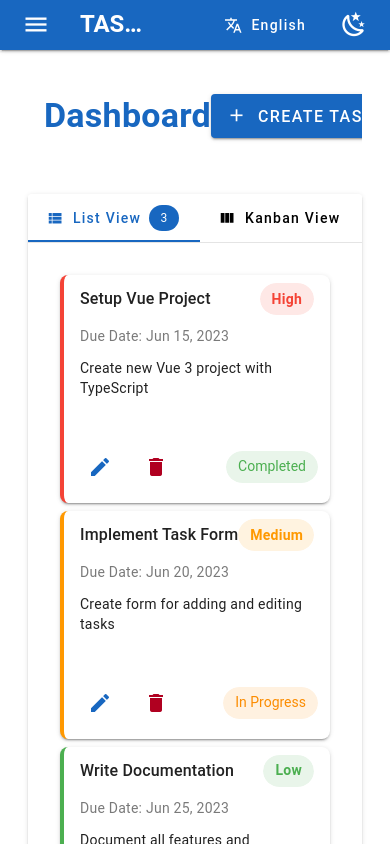
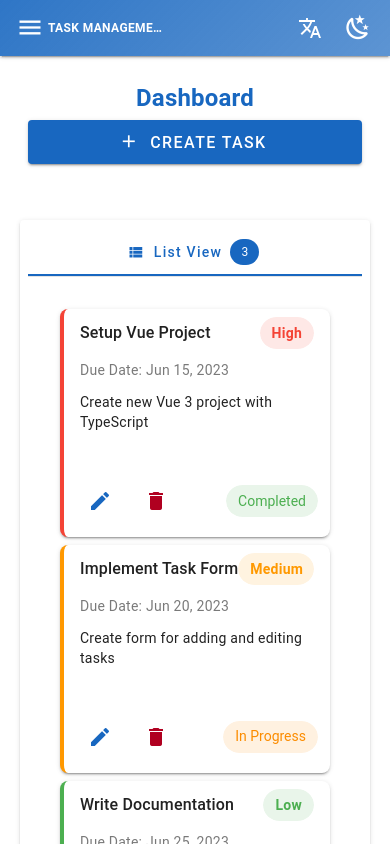
Before and after one commit to vraj-wappnet/Vue-Task-Management-System, a Vue app: page / in a window 390 px wide. Shown: the top 844 px of the page. Built offline with nearby package versions, Linux system fonts and the light colour scheme.

Commit message:
Add Firebase dependencies, enhance DashboardView responsiveness, and improve App.vue layout for better user experience

```diff
--- a/package.json
+++ b/package.json
@@ -13,8 +13,10 @@
   },
   "dependencies": {
     "@mdi/font": "^7.4.47",
+    "@vueuse/firebase": "^13.0.0",
     "chart.js": "^4.4.8",
     "date-fns": "^4.1.0",
+    "firebase": "^11.5.0",
     "pinia": "^3.0.1",
     "pinia-plugin-persistedstate": "^4.2.0",
     "sass": "^1.86.0",
--- a/src/App.vue
+++ b/src/App.vue
@@ -1,29 +1,36 @@
 <template>
-  <v-app :theme="theme">
-    <v-app-bar app color="primary" elevation="2" prominent height="50" class="gradient-bar">
+  <v-app :theme="theme.global.name.value">
+    <v-app-bar app color="primary" elevation="2" height="56" class="gradient-bar px-2 px-sm-4">
       <template v-slot:prepend>
-        <v-app-bar-nav-icon variant="text" @click="drawer = !drawer" class="ml-2">
+        <v-app-bar-nav-icon variant="text" @click="drawer = !drawer" class="ml-n1 ml-sm-2">
           <v-icon size="large">mdi-menu</v-icon>
         </v-app-bar-nav-icon>
       </template>
 
-      <v-app-bar-title class="text-h5 font-weight-bold text-uppercase">
+      <v-app-bar-title
+        class="text-body-1 text-sm-subtitle-1 font-weight-bold text-uppercase ml-n3 ml-sm-0 full-title"
+      >
         {{ $t("app.title") }}
       </v-app-bar-title>
 
       <v-spacer></v-spacer>
 
       <template v-slot:append>
+        <!-- Responsive Actions Container -->
+        <div class="d-flex align-center">
           <!-- Language Selector -->
-        <v-menu offset-y transition="slide-y-transition">
+          <v-menu offset-y transition="slide-y-transition" content-class="language-menu">
             <template v-slot:activator="{ props }">
               <v-btn
                 v-bind="props"
                 variant="text"
-              class="text-capitalize mr-2"
+                class="text-capitalize d-none d-sm-flex mr-2"
                 prepend-icon="mdi-translate"
               >
                 {{ currentLanguage }}
+              </v-btn>
+              <v-btn v-bind="props" icon variant="text" class="d-sm-none">
+                <v-icon>mdi-translate</v-icon>
               </v-btn>
             </template>
             <v-list dense class="py-0">
@@ -44,10 +51,13 @@
             variant="text"
             @click="toggleTheme"
             :title="$t(isDark ? 'actions.switchToLight' : 'actions.switchToDark')"
-          class="mr-2"
+            class="mr-n1 mr-sm-2"
           >
-          <v-icon size="large">{{ isDark ? "mdi-weather-sunny" : "mdi-weather-night" }}</v-icon>
+            <v-icon size="large">
+              {{ isDark ? "mdi-weather-sunny" : "mdi-weather-night" }}
+            </v-icon>
           </v-btn>
+        </div>
       </template>
     </v-app-bar>
 
@@ -62,7 +72,7 @@
             class="mb-2 rounded-lg"
           >
             <template v-slot:prepend>
-              <v-icon :icon="item.icon" class="mr-4"></v-icon>
+              <v-icon :icon="item.icon" class="mr-4" color="primary"></v-icon>
             </template>
 
             <v-list-item-title class="font-weight-medium">
@@ -74,7 +84,7 @@
     </v-navigation-drawer>
 
     <v-main>
-      <v-container fluid class="pa-6">
+      <v-container fluid class="pa-4 pa-sm-6">
         <router-view v-slot="{ Component }">
           <v-fade-transition mode="out-in">
             <component :is="Component" />
@@ -120,7 +130,7 @@ const toggleTheme = () => {
 };
 
 // Update meta tag for mobile theme color
-const updateThemeMeta = (theme) => {
+const updateThemeMeta = (theme: string) => {
   const meta = document.querySelector('meta[name="theme-color"]');
   if (meta) {
     meta.setAttribute("content", theme === "dark" ? "#121212" : "#1976D2");
@@ -131,8 +141,8 @@ const updateThemeMeta = (theme) => {
 const availableLanguages = computed(() => i18nStore.availableLanguages);
 const currentLanguage = computed(() => i18nStore.currentLanguage);
 
-const setLocale = (newLocale) => {
-  i18nStore.setLocale(newLocale);
+const setLocale = (newLocale: string) => {
+  i18nStore.setLocale(newLocale as "en" | "fr");
   locale.value = newLocale;
 };
 
@@ -147,15 +157,52 @@ onMounted(() => {
 });
 </script>
 
-<style>
-/* Light and Dark mode styles */
-[data-theme="light"] {
-  background-color: #ffffff;
-  color: #121212;
+<style scoped>
+/* Responsive adjustments */
+.gradient-bar {
+  background: linear-gradient(
+    135deg,
+    rgba(var(--v-theme-primary), 0.9) 0%,
+    rgba(var(--v-theme-primary), 0.7) 100%
+  ) !important;
 }
 
-[data-theme="dark"] {
-  background-color: #121212;
-  color: #ffffff;
+/* Hover effects for menu items */
+.hover-effect {
+  transition: background-color 0.3s ease;
+}
+
+.hover-effect:hover {
+  background-color: rgba(0, 0, 0, 0.04);
+}
+
+/* Responsive language menu */
+.language-menu {
+  min-width: 200px;
+}
+
+/* Adjust text size for smaller screens */
+@media (max-width: 600px) {
+  .v-app-bar-title {
+    font-size: 1rem !important;
+  }
+}
+
+full-title {
+  white-space: nowrap; /* Prevent wrapping */
+  overflow: visible; /* Allow overflow instead of hiding */
+  text-overflow: clip; /* Disable ellipsis */
+  flex: 1 1 auto; /* Take available space */
+  min-width: 0; /* Prevent flex shrinkage */
+}
+
+/* Responsive adjustments for small screens */
+@media (max-width: 600px) {
+  .full-title {
+    font-size: 0.75rem !important; /* Smaller size (12px) for long title */
+    padding: 0 4px; /* Tighten padding */
+    text-align: center; /* Center for balance */
+    max-width: 100%; /* Ensure it fits within parent */
+  }
 }
 </style>
--- a/src/views/DashboardView.vue
+++ b/src/views/DashboardView.vue
@@ -2,8 +2,8 @@
   <v-container fluid class="pa-1 mt-auto">
     <v-row>
       <v-col cols="12">
-        <v-card elevation="0" class="mb-4 pa-4 d-flex align-center">
-          <div>
+        <v-card elevation="0" class="mb-4 pa-4 d-flex flex-column flex-sm-row align-center">
+          <div class="mb-2 mb-sm-0">
             <h2 class="text-h4 font-weight-bold text-primary">
               {{ $t("app.dashboard") }}
             </h2>
@@ -14,7 +14,7 @@
           <v-btn
             color="primary"
             variant="elevated"
-            size="large"
+            :size="smallScreen ? 'small' : 'large'"
             prepend-icon="mdi-plus"
             @click="navigateToCreate"
           >
@@ -27,7 +27,13 @@
     <v-row>
       <v-col cols="12">
         <v-card elevation="2">
-          <v-tabs v-model="tab" grow color="primary" bg-color="surface">
+          <v-tabs
+            v-model="tab"
+            :grow="display.smAndUp.value"
+            :direction="display.smAndUp ? 'horizontal' : 'vertical'"
+            color="primary"
+            bg-color="surface"
+          >
             <v-tab value="list" class="font-weight-medium">
               <v-icon start>mdi-view-list</v-icon>
               {{ $t("task.listView") }}
@@ -65,10 +71,10 @@
     </v-row>
 
     <!-- Enhanced Confirmation Dialog -->
-    <v-dialog v-model="confirmDelete" max-width="450" persistent>
+    <v-dialog v-model="confirmDelete" :max-width="display.smAndDown ? '90%' : '450'" persistent>
       <v-card>
         <v-card-title class="text-h5">
-          <v-icon left color="warning" size="large"> mdi-alert-circle-outline </v-icon>
+          <v-icon left color="warning" size="large">mdi-alert-circle-outline</v-icon>
           {{ $t("task.confirmDeleteTitle") }}
         </v-card-title>
 
@@ -76,10 +82,10 @@
           {{ $t("task.confirmDeleteMessage") }}
         </v-card-text>
 
-        <v-card-actions>
-          <v-spacer></v-spacer>
+        <v-card-actions class="flex-column flex-sm-row">
+          <v-spacer v-if="display.smAndUp"></v-spacer>
 
-          <v-btn variant="text" @click="confirmDelete = false">
+          <v-btn variant="text" @click="confirmDelete = false" class="mb-2 mb-sm-0">
             {{ $t("actions.cancel") }}
           </v-btn>
 
@@ -93,9 +99,10 @@
 </template>
 
 <script lang="ts">
-import { defineComponent, ref } from "vue";
+import { defineComponent, ref, computed } from "vue";
 import { useRouter } from "vue-router";
 import { useTaskStore } from "../stores/taskStore";
+import { useDisplay } from "vuetify"; // Moved import to top level
 import TaskList from "../components/tasks/TaskList.vue";
 import TaskKanban from "../components/tasks/TaskKanban.vue";
 
@@ -108,6 +115,14 @@ export default defineComponent({
     const tab = ref("list");
     const confirmDelete = ref(false);
     const taskToDelete = ref<string | null>(null);
+
+    // Use Vuetify's useDisplay composable
+    const display = useDisplay();
+
+    // Detect small screens using Vuetify's display utility
+    const smallScreen = computed(() => {
+      return !display.smAndUp;
+    });
 
     const navigateToCreate = () => {
       router.push({ name: "task-create" });
@@ -134,6 +149,8 @@ export default defineComponent({
       tab,
       taskStore,
       confirmDelete,
+      display, // Expose display directly to template
+      smallScreen,
       navigateToCreate,
       navigateToEdit,
       deleteTask,
@@ -158,4 +175,24 @@ export default defineComponent({
 .v-window-item-leave-to {
   opacity: 0;
 }
+
+/* Responsive adjustments */
+@media (max-width: 600px) {
+  .text-h4 {
+    font-size: 1.5rem !important; /* Reduce heading size on small screens */
+  }
+
+  .v-card {
+    padding: 8px !important; /* Reduce padding on small screens */
+  }
+
+  .v-btn {
+    width: 100%; /* Full-width buttons on small screens */
+    margin-bottom: 8px; /* Add spacing between stacked buttons */
+  }
+
+  .v-tabs {
+    padding: 0 !important; /* Remove extra padding */
+  }
+}
 </style>
```
Also changed, not shown: src/views/ProgressReport.vue (+136 -14 lines), 1 other file (tests, documents, lock files or other folders). Lines whose indentation alone changed are shown as unchanged.
